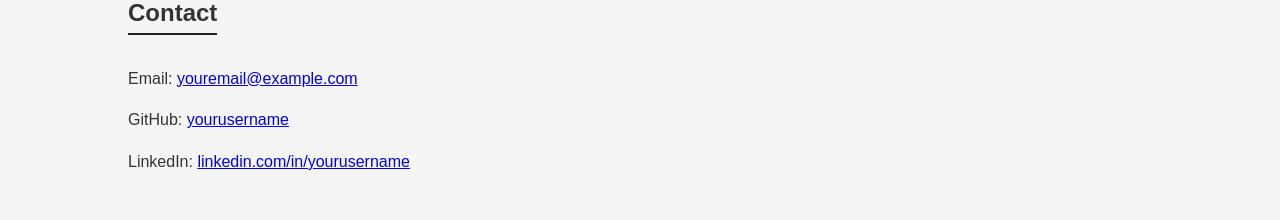
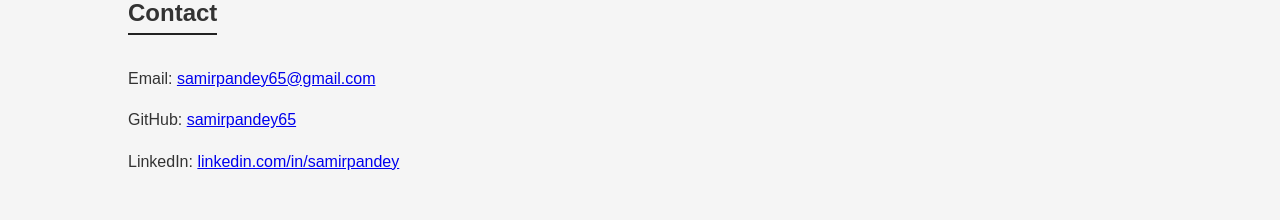
Before and after one commit to samirpandey65/samirpandey, a plain HTML site: page index.html in a window 1280 px wide. Shown: the part 822-1042 px from the top of the page. Drawn offline with Linux system fonts and the light colour scheme.

Commit message:
Update index.html

```diff
--- a/index.html
+++ b/index.html
@@ -113,9 +113,9 @@
 
     <section id="contact">
       <h2>Contact</h2>
-      <p>Email: <a href="mailto:youremail@example.com">youremail@example.com</a></p>
-      <p>GitHub: <a href="https://github.com/yourusername" target="_blank">yourusername</a></p>
-      <p>LinkedIn: <a href="https://linkedin.com/in/yourusername" target="_blank">linkedin.com/in/yourusername</a></p>
+      <p>Email: <a href="mailto:samirpandey65@gmail.com">samirpandey65@gmail.com</a></p>
+      <p>GitHub: <a href="https://github.com/samirpandey65" target="_blank">samirpandey65</a></p>
+      <p>LinkedIn: <a href="https://www.linkedin.com/in/samirpandey/" target="_blank">linkedin.com/in/samirpandey</a></p>
     </section>
   </div>
 
```
